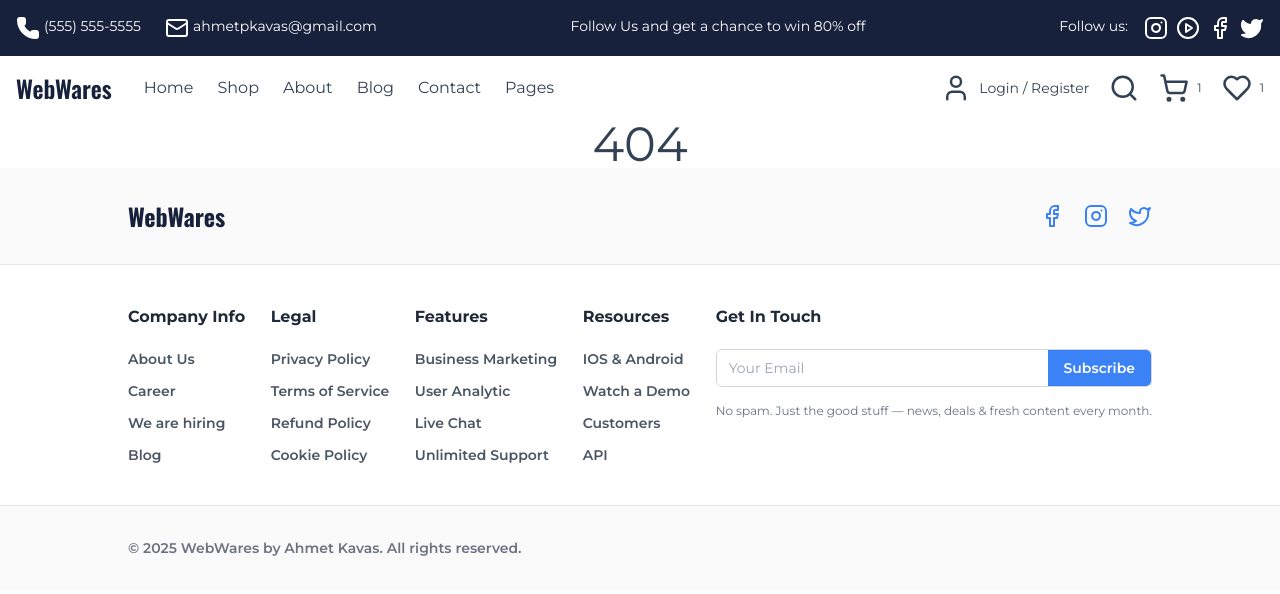
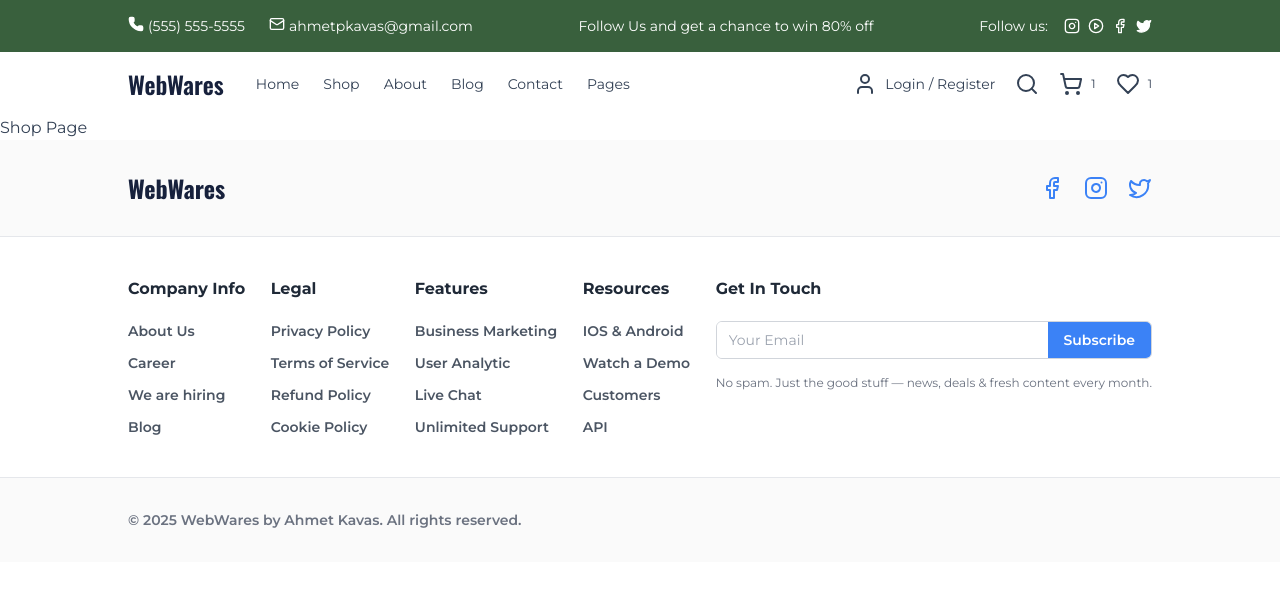
Before and after one commit to ahmetkvs/webwares, a React (Vite) app: page /shop in a window 1280 px wide. Shown: the top 594 px of the page. Built offline with nearby package versions, Linux system fonts and the light colour scheme.

Commit message:
feat: Header for shop pages and other non-home pages adjusted (color and layout (#5)

```diff
--- a/src/App.jsx
+++ b/src/App.jsx
@@ -1,6 +1,7 @@
 import { Switch, Route } from "react-router-dom";
 import DefaultLayout from "./layouts/DefaultLayout";
 import HomePage from "./pages/HomePage";
+import ShopPage from './pages/ShopPage'
 
 function App() {
   return (
@@ -11,9 +12,9 @@ function App() {
         </DefaultLayout>
       </Route>
 
-      <Route path="/test">
+      <Route path="/shop">
         <DefaultLayout>
-          <h1>This is a router test</h1>
+          <ShopPage/>
         </DefaultLayout>
       </Route>
 
--- a/src/layouts/DefaultLayout.jsx
+++ b/src/layouts/DefaultLayout.jsx
@@ -1,12 +1,13 @@
+import { useLocation } from "react-router-dom";
 import Footer from "./Footer";
-import Navbar from "./Navbar";
-import TopBar from "./TopBar";
+import Header from "./Header";
 
 function DefaultLayout({ children }) {
+  const location = useLocation();
+  const isHome = location.pathname === "/";
   return (
     <>
-      <TopBar />
-      <Navbar />
+      <Header isHome={isHome} />
       <main>{children}</main>
       <Footer />
     </>
--- a/src/layouts/Header.jsx
+++ b/src/layouts/Header.jsx
@@ -1,11 +1,11 @@
 import TopBar from "./TopBar";
 import Navbar from "./Navbar";
 
-function Header() {
+function Header(props) {
   return (
     <header className="sticky bg-white top-0 z-50">
-      <TopBar />
-      <Navbar />
+      <TopBar isHome={props.isHome} />
+      <Navbar isHome={props.isHome} />
     </header>
   );
 }
--- a/src/layouts/Navbar.jsx
+++ b/src/layouts/Navbar.jsx
@@ -1,17 +1,24 @@
 import { useState } from "react";
 import { User, Search, ShoppingCart, Heart, Menu, X } from "lucide-react";
 
-function Navbar() {
+function Navbar({ isHome }) {
   const [isMenuOpen, setIsMenuOpen] = useState(false);
 
   function toggleMenu() {
     setIsMenuOpen(!isMenuOpen);
   }
 
+  const homeNavbarClass =
+    "max-w-full flex justify-between items-center my-4 mx-4";
+  const otherNavbarClass =
+    "lg:w-4/5 flex justify-between items-center my-4 lg:mx-auto mx-4 text-sm";
+
+  let iconSize = isHome ? 30 : 24;
+
   return (
     <>
       {/* --- Navbar --- */}
-      <nav className="max-w-full flex justify-between items-center my-4 mx-4">
+      <nav className={isHome ? homeNavbarClass : otherNavbarClass}>
         {/* --- Left Section (Logo & Desktop Links) --- */}
         <div className="flex items-center">
           {/* Logo */}
@@ -44,24 +51,24 @@ function Navbar() {
         {/* --- Right Section (Icons & Mobile Hamburger) --- */}
         <div className="flex items-center gap-4 lg:gap-5">
           <span className="flex items-center gap-2 cursor-pointer">
-            <User size={30} />
+            <User size={iconSize} />
             <p className="text-sm hidden lg:block">Login / Register</p>
           </span>
           <span className="flex items-center cursor-pointer">
-            <Search size={30} />
+            <Search size={iconSize} />
           </span>
           <span className="flex items-center gap-2 cursor-pointer">
-            <ShoppingCart size={30} />
+            <ShoppingCart size={iconSize} />
             <p className="text-xs hidden lg:block">1</p>
           </span>
           <span className="flex items-center gap-2 cursor-pointer">
-            <Heart size={30} />
+            <Heart size={iconSize} />
             <p className="hidden lg:block text-xs">1</p>
           </span>
 
           {/* Hamburger Button */}
           <button onClick={toggleMenu} className="ml-2 block lg:hidden">
-            {isMenuOpen ? <X size={30} /> : <Menu size={30} />}
+            {isMenuOpen ? <X size={iconSize} /> : <Menu size={iconSize} />}
           </button>
         </div>
       </nav>
--- a/src/layouts/TopBar.jsx
+++ b/src/layouts/TopBar.jsx
@@ -7,34 +7,48 @@ import {
   Twitter,
 } from "lucide-react";
 
-function TopBar() {
+function TopBar({ isHome }) {
+  let iconSize = isHome ? 24 : 16;
+
   return (
-    <aside className="hidden lg:flex w-full justify-between text-sm py-4 px-4 bg-row1third text-white">
-      <div className="flex gap-6">
+    <aside
+      className={`
+      hidden lg:block w-full py-4 text-white
+      ${isHome ? "bg-row1third" : "bg-row2prim"}
+    `}
+    >
+      <div
+        className={`
+          w-full flex items-center justify-between text-sm
+          ${isHome ? "px-4" : "lg:w-4/5 lg:mx-auto px-4 lg:px-0"}
+        `}
+      >
+        <div className={`flex gap-6`}>
           <span className="flex gap-1">
-          <Phone fill="currentColor" />
+            <Phone fill="currentColor" size={iconSize} />
             <p>(555) 555-5555</p>
           </span>
           <span className="flex gap-1">
-          <Mail />
+            <Mail size={iconSize} />
             <p>ahmetpkavas@gmail.com</p>
           </span>
         </div>
         <p>Follow Us and get a chance to win 80% off</p>
-      <div className="flex gap-2">
+        <div className="flex gap-2 items-center">
           <p className="mr-2">Follow us:</p>
           <a href="#">
-          <Instagram />
+            <Instagram size={iconSize} />
           </a>
           <a href="#">
-          <CirclePlay />
+            <CirclePlay size={iconSize} />
           </a>
           <a href="#">
-          <Facebook />
+            <Facebook size={iconSize} />
           </a>
           <a href="#">
-          <Twitter fill="currentColor" />
+            <Twitter fill="currentColor" size={iconSize} />
           </a>
+        </div>
       </div>
     </aside>
   );
--- /dev/null
+++ b/src/pages/ShopPage.jsx
@@ -0,0 +1,7 @@
+function ShopPage() {
+    return (<>
+    <h1>Shop Page</h1>
+    </>);
+}
+
+export default ShopPage;
```
Lines whose indentation alone changed are shown as unchanged.
